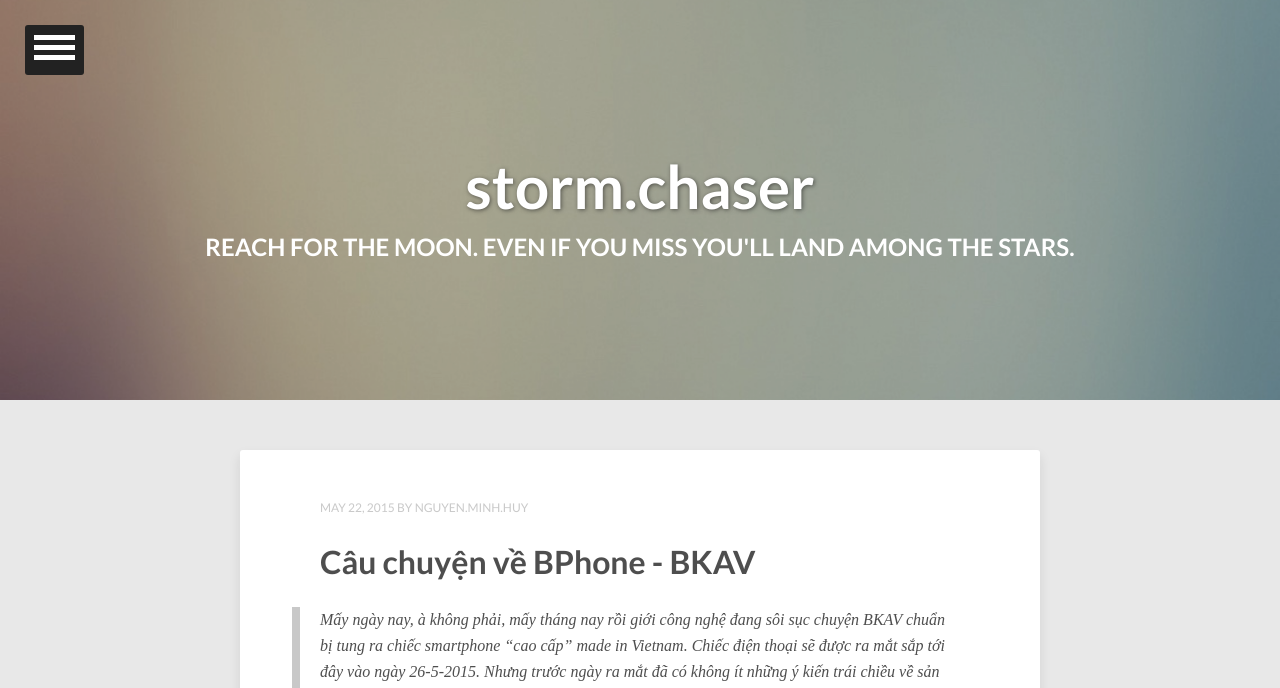
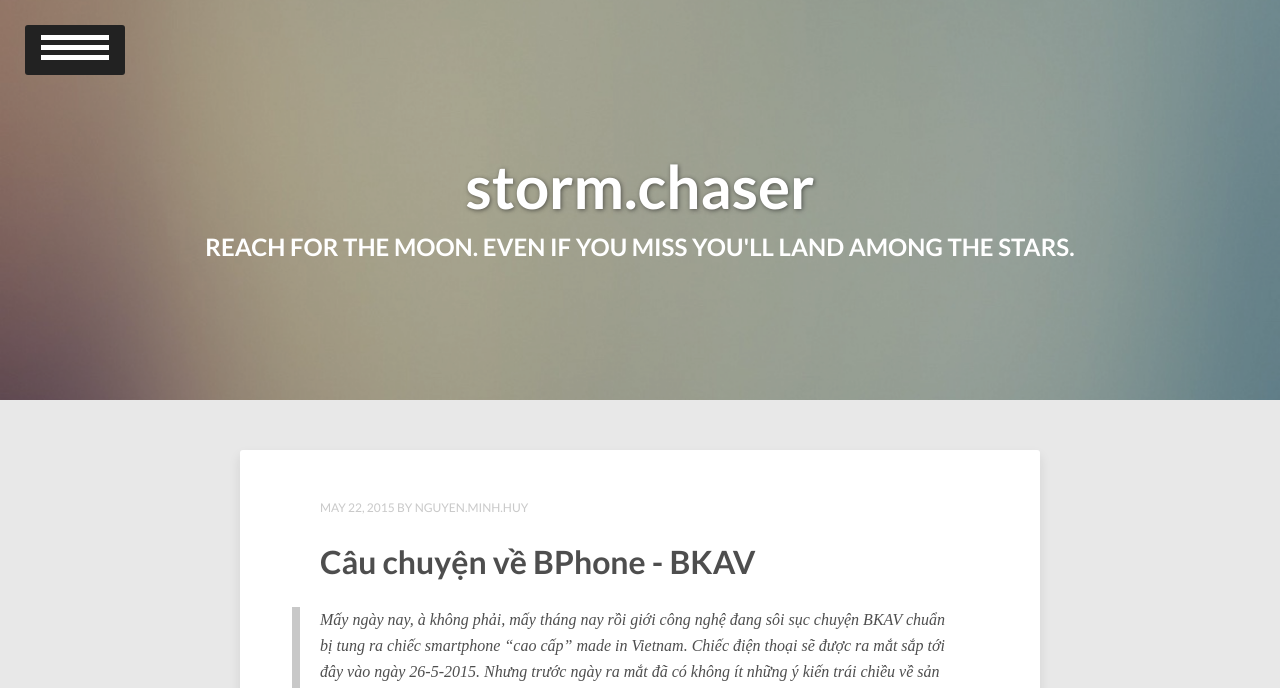
Before and after one commit to vareisen/vareisen.github.io, a Jekyll site: the page built from index.html, in a window 1280 px wide. Shown: the top 688 px of the page. Built offline with Jekyll 4.4.1, drawn with Linux system fonts in a browser that asks for light colours; the list of posts is cut into pages by our own code.

Commit message:
Update _dl-menu.scss

```diff
--- a/_sass/_dl-menu.scss
+++ b/_sass/_dl-menu.scss
@@ -21,7 +21,7 @@
 		left: 0;
 		background: $comp-color;
 		border: none;
-		width: 59px;
+		width: 100px;
 		height: 50px;
 		text-indent: -900em;
 		overflow: hidden;
```
